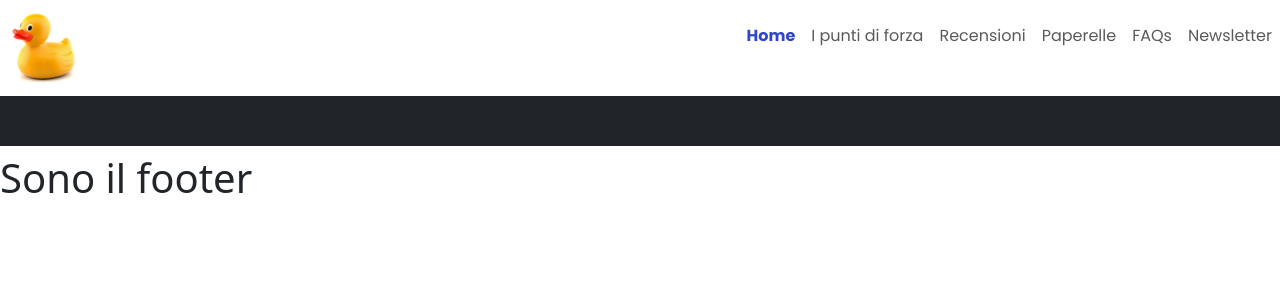
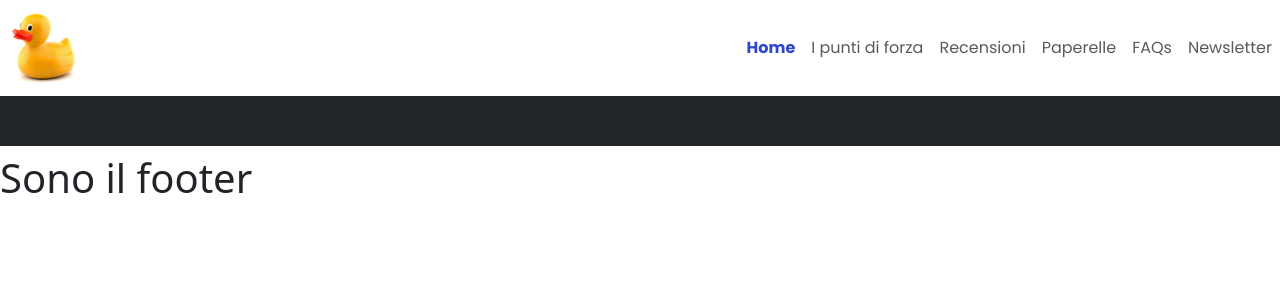
Before and after one commit to LucaCavatassi/landing-page-product, a Vue app: page / in a window 1280 px wide. Shown: the top 300 px of the page. Built offline with nearby package versions, Linux system fonts and the light colour scheme.

Commit message:
feat: fixed postion when expanded

```diff
--- a/src/components/HeaderComponent.vue
+++ b/src/components/HeaderComponent.vue
@@ -28,7 +28,7 @@
                 <!-- Logo + Close Button -->
 
                 <!-- NavBar -->
-                <ul class="navbar-nav ms-auto mb-2 mt-3 mb-md-0 custom-nav">
+                <ul class="navbar-nav ms-auto mb-2 mb-md-0 custom-nav">
                     <li class="nav-item">
                         <a class="nav-link active" href="#">Home</a>
                     </li>
@@ -65,12 +65,15 @@ nav {
 }
 .navbar-collapse {
     transition: height 0.3s ease-in-out; /* Smooth transition */
-    height: auto;
+    height: 100%;
 }
 
 // Height Expanded
 .navbar-collapse.show {
     height: 100vh; /* Full height when expanded */
+    .navbar-nav {
+        margin-top: 1rem;
+    }
     .nav-item {
         padding-bottom: 0.6rem;
     }
```
